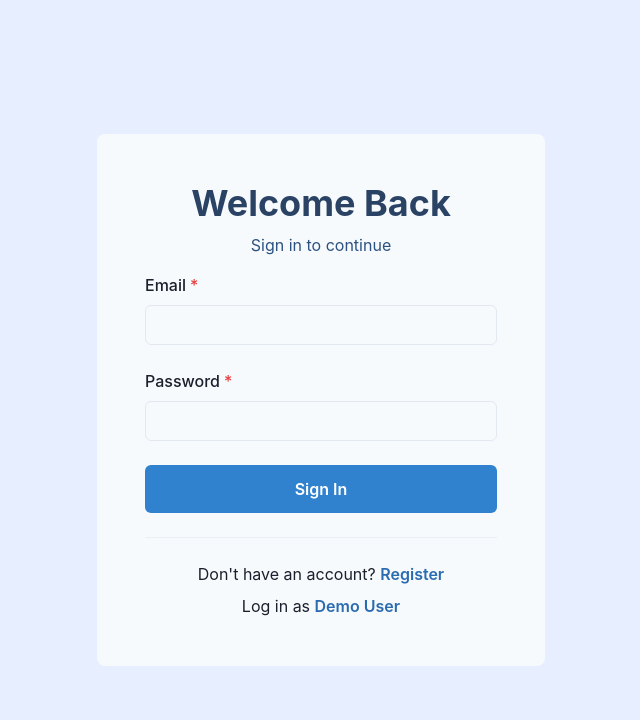
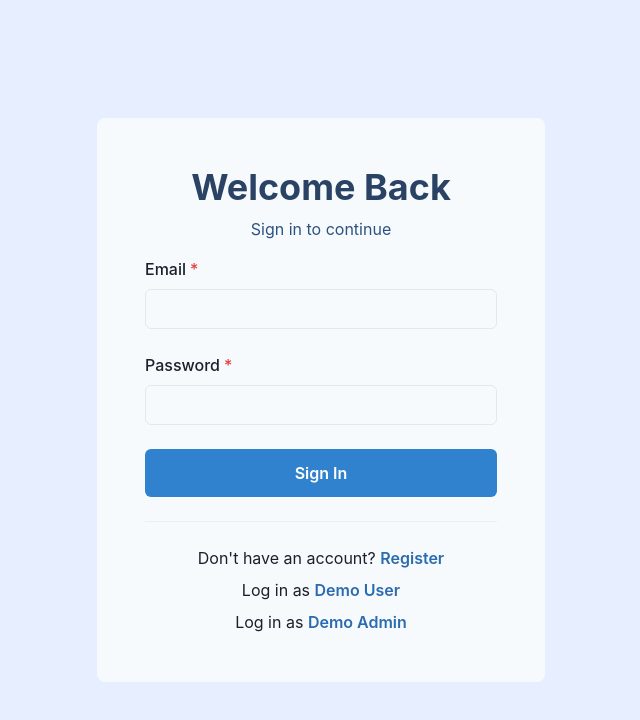
Before and after one commit to Rezosh/bug-tracker-site, a React (Create React App) app: page /login in a window 1280 px wide. Shown: the top 720 px of the page, without its empty margins (319-959 px from the left). Built offline with nearby package versions, Linux system fonts and the light colour scheme.

Commit message:
feat: added a demo login for admin user

```diff
--- a/src/components/LoginForm/index.jsx
+++ b/src/components/LoginForm/index.jsx
@@ -21,7 +21,7 @@ const LoginForm = () => {
   const authContext = useContext(AuthContext);
   const [error, setError] = useState(null);
 
-  // reset error state when user types in the form
+  // reset error state when user types in the for
   const handleChange = () => {
     setError(null);
   };
@@ -46,6 +46,23 @@ const LoginForm = () => {
   const loginDemoUser = async () => {
     const email = "demo@demo.com";
     const password = "demo";
+
+    await sendRequest("/api/auth/login", "POST", {
+      email,
+      password,
+    })
+      .then((response) => {
+        authContext.setAuthState(response);
+        setRedirectOnLogin(true);
+      })
+      .catch((err) => {
+        setError(err.message);
+      });
+  };
+
+  const loginDemoAdmin = async () => {
+    const email = "admin@admin.com";
+    const password = "admin";
 
     await sendRequest("/api/auth/login", "POST", {
       email,
@@ -110,6 +127,12 @@ const LoginForm = () => {
             Demo User
           </Link>
         </Text>
+        <Text fontSize='md' textAlign='center'>
+          Log in as{" "}
+          <Link onClick={loginDemoAdmin} color='blue.600' fontWeight='semibold'>
+            Demo Admin
+          </Link>
+        </Text>
       </Stack>
       {redirectOnLogin && <Navigate to='/dashboard' />}
     </>
```
